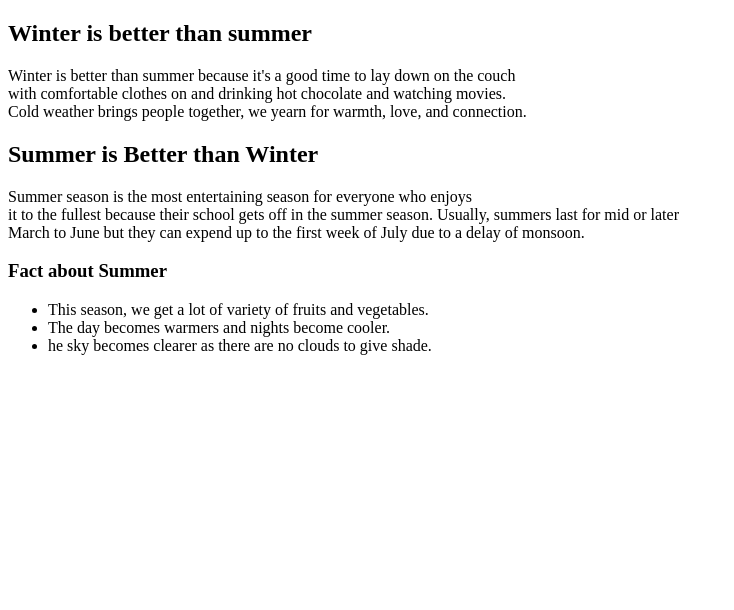
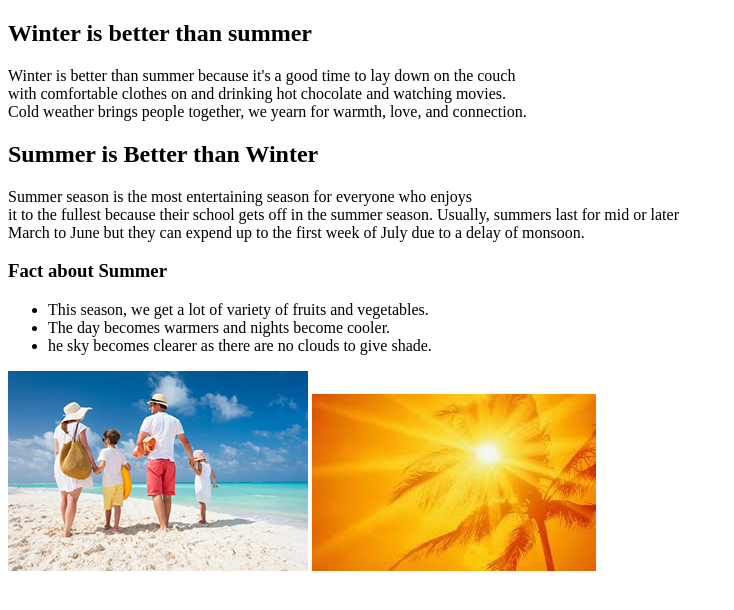
Before and after one commit to neizerjemima/Neizer_J_Akbari_L_Midterm, a plain HTML site: page index.html in a window 1280 px wide. Shown: the whole page, without its empty margins (0-734 px from the left). Drawn offline with Linux system fonts and the light colour scheme.

Commit message:
added summer images

```diff
--- a/index.html
+++ b/index.html
@@ -4,6 +4,7 @@
     <meta charset="UTF-8">
     <meta http-equiv="X-UA-Compatible" content="IE=edge">
     <meta name="viewport" content="width=device-width, initial-scale=1.0">
+    <link href ="css/main.css" rel="stylesheet">
     <title>Summer vs Winter</title>
 </head>
 <body>
@@ -23,6 +24,8 @@
             <li>The day becomes warmers and nights become cooler.</li>
             <li>he sky becomes clearer as there are no clouds to give shade.</li>
         </ul>
+        <img src="img/beach_summer.jpg" alt="family on the beach">
+        <img src="img/Sunny_Summer.jfif" alt="sun shinning bright">
  </section>
 </body>
 </html>
```
Also changed, not shown: css/main.css (added), img/Sunny_Summer.jfif (added), img/beach_summer.jpg (added).
